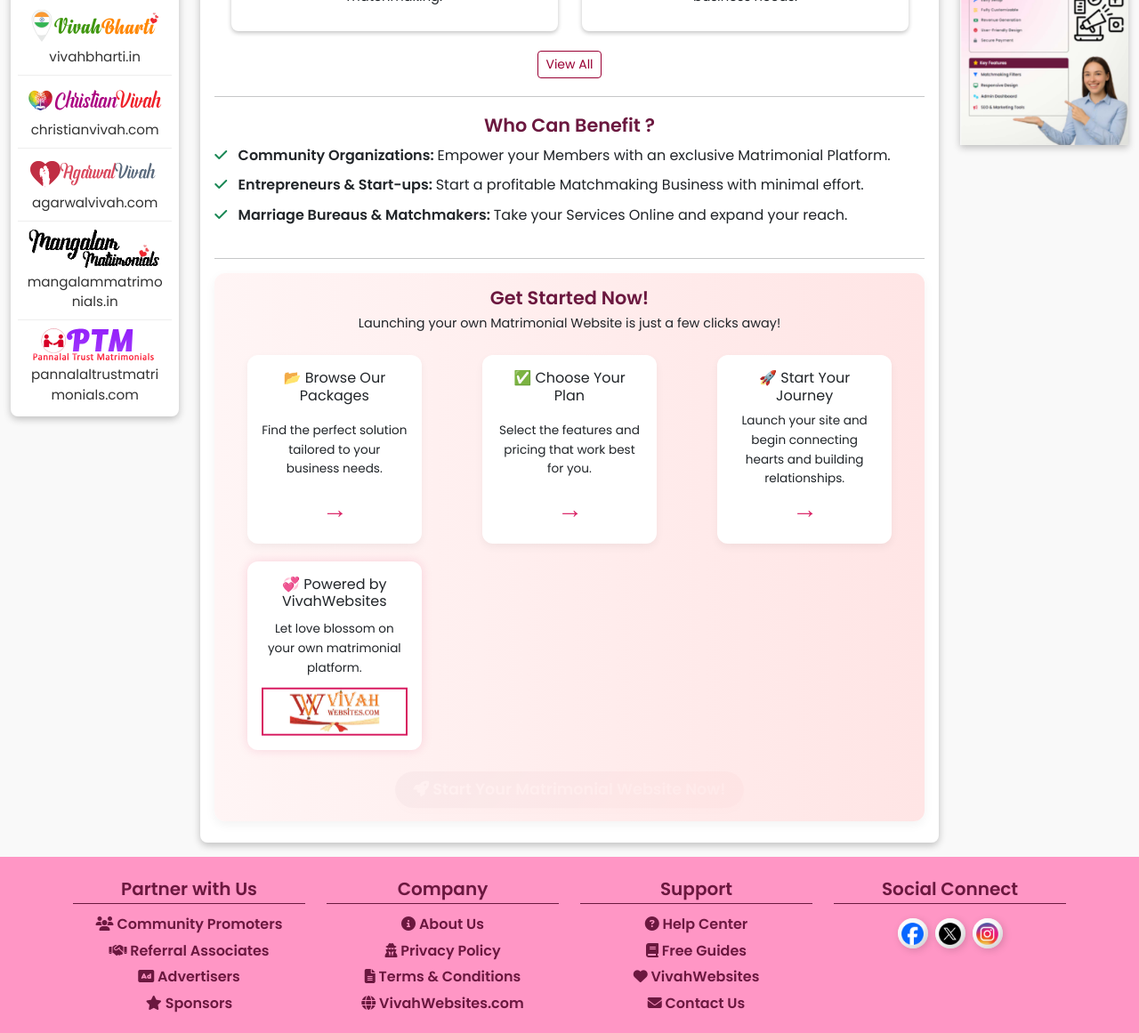
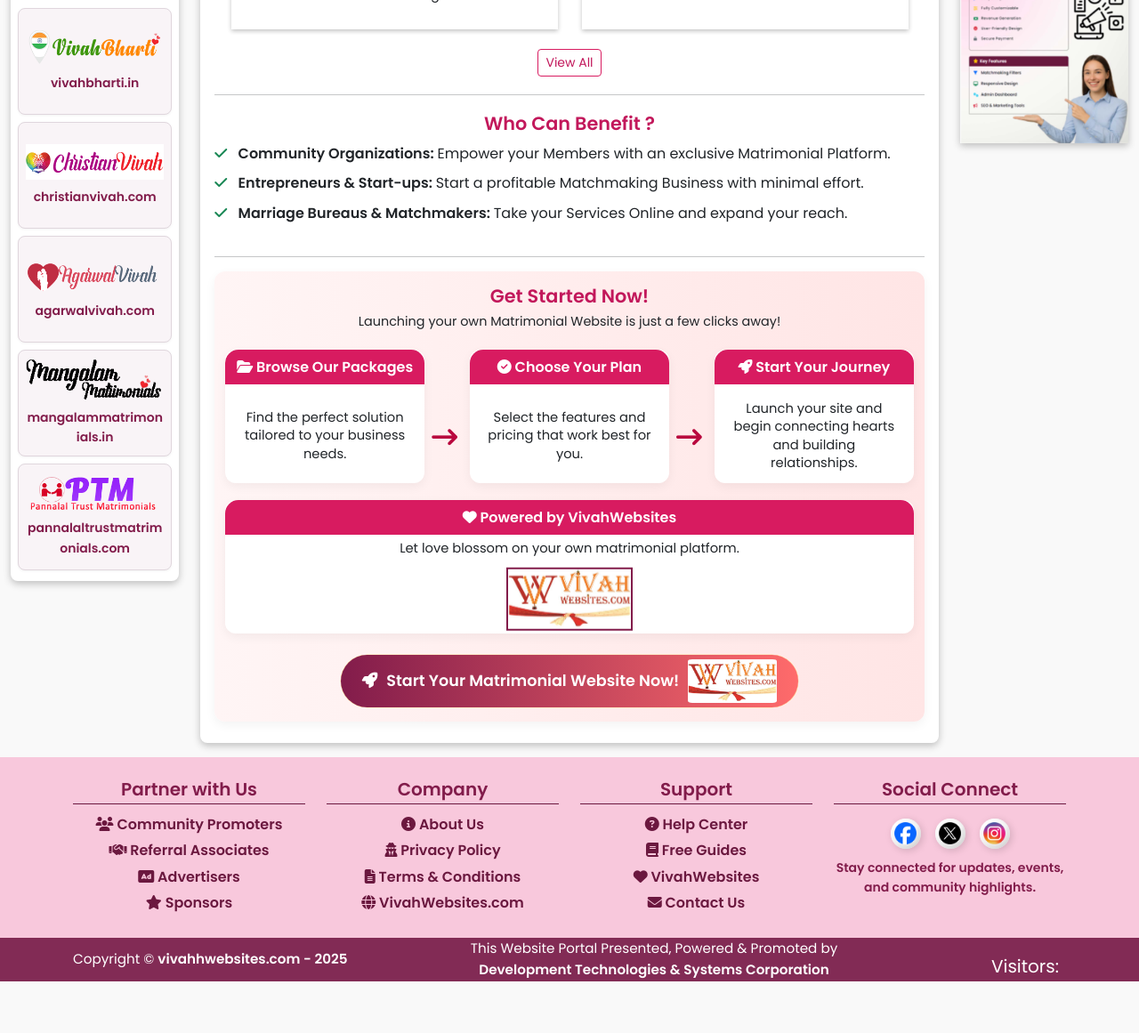
Before and after one commit to rahul-devhub-labs/vivahwebsites, a plain HTML site: page index.html in a window 1280 px wide. Shown: the part 963-2124 px from the top of the page at 89% size. After the commit the page ends 2066 px from the top, so only its background shows below. Drawn offline with Linux system fonts and the light colour scheme.

Commit message:
changes by client

```diff
--- a/assets/css/style.css
+++ b/assets/css/style.css
@@ -5,8 +5,8 @@
   --primary-color: #6B183F;
   --primary-hover: #c82333;
   --secondary-color: #2c3e50;
-  --section-bg-color: #b31217;
-  --section-font-color: #b31217;
+  --section-bg-color: #d81b60;
+  --section-font-color: #c2185b;
   --text-color: #333333;
   --heading-color: #212529;
   --bg-color: #f9f9f9;
@@ -177,6 +177,7 @@
   outline: none;
   padding: 5px 13px;
   border-radius: 50%;
+  border: 1px solid white;
   font-size: 19px;
   display: none;
   transition: background 0.3s ease, opacity 0.3s ease;
@@ -337,10 +338,10 @@
   align-items: center;
   justify-content: center;
   padding: 6px 6px 4px;
-  background: #ffe6f0;
+  /* background: #ffe6f0; */
   border-radius: 10px;
   box-shadow: 0 1px 6px rgba(0, 0, 0, 0.25);
-  border: 1px solid #f5cbd8;
+  border: 1px solid #ffbad0;
   max-width: 180px;
   margin: auto;
   position: relative;
@@ -379,14 +380,15 @@
 /* DTS LOGO WRAPPER (No Shine) */
 .dts-box {
   display: flex;
+  height: 120px;
   flex-direction: column;
   align-items: center;
   justify-content: center;
   padding: 6px 6px 4px;
-  background: #ffe6f0;
+  /* background: #ffe6f0; */
   border-radius: 10px;
   box-shadow: 0 1px 6px rgba(0, 0, 0, 0.25);
-  border: 1px solid #f5cbd8;
+  border: 1px solid #ffbad0;
   max-width: 180px;
   margin: auto;
   text-align: center;
@@ -396,7 +398,7 @@
 /* Shared Logo Styles */
 .vivah-logo,
 .dts-logo {
-  max-height: 84px;
+  max-height: 87px;
   background: #fff;
   padding: 6px;
   border-radius: 4px;
@@ -676,11 +678,11 @@
 }
 
 footer {
-  background: var(--navbar-bg-color);
+  background: #f8c8dc;
 }
 
 footer h5 {
-  color: var(--navbar-font-color);
+  color: #821c4b;
   font-weight: 600;
 }
 
@@ -725,8 +727,16 @@
   margin-bottom: 0;
 }
 
+
+.footer-social-text {
+  font-size: 14px;
+  color: #821c4b;
+  text-align: center;
+  margin-top: 10px;
+}
+
 .custom-header {
-  background-color: var(--primary-color);
+  background-color: var(--section-bg-color);
   color: white;
   font-weight: 600;
   font-size: 1rem;
@@ -786,27 +796,68 @@
   justify-content: space-between;
 }
 
-.quick-links ul li a {
-  display: block !important;
+.quick-link-box {
+  background-color: #f9f4f7;
+  border: 1px solid #e0d6dd;
+  min-height: 120px;
+  border-radius: 8px;
+  padding: 1rem;
+  transition: all 0.3s ease-in-out;
+  box-shadow: 0 1px 3px rgba(0, 0, 0, 0.05);
+  display: flex;
+  flex-direction: column;
+  justify-content: center;
+  align-items: center;
+  text-align: center;
+  word-wrap: break-word;
+  overflow: hidden;
 }
 
-.quick-links img {
-  max-width: 150px;
-  margin-bottom: 0.25rem;
+.quick-link-box:hover {
+  background-color: #fff5fc;
+  /* Softer pink background on hover */
+  box-shadow: 0 3px 7px rgba(0, 0, 0, 0.1);
+  border-color: #d5b8c7;
 }
 
+.quick-link-box a {
+  color: #821c4b;
+  font-weight: 600;
+  font-size: 14px;
+  text-decoration: none;
+  display: block;
+  max-width: 100%;
+  word-wrap: break-word;
+  overflow-wrap: break-word;
+
+  transition: color 0.3s ease-in-out;
+}
+
+.quick-link-box:hover a {
+  color: #b2005c;
+}
+
+.quick-link-box img {
+  max-width: 100%;
+  height: auto;
+  margin-bottom: 0.5rem;
+}
+
+
 .faq-title-home {
-  color: var(--primary-color);
+  color: var(--section-font-color);
   font-size: 1.3rem;
 }
 
 .whychoose-headers {
-  background-color: var(--primary-dark, #6b002c);
+  background-color: var(--section-font-color);
+  ;
   border-radius: 15px 15px 0 0 !important;
 }
 
 .choose-card {
   height: 146px;
+  border-radius: 15px 15px 0 0 !important;
   min-height: 146px;
   max-height: 220px;
   box-shadow: rgba(0, 0, 0, 0.24) 0px 2px 5px;
@@ -846,12 +897,13 @@
 }
 
 .btn-outline-maroon {
-  border-color: var(--maroon, #990033);
-  color: var(--maroon, #990033);
+  border-color: var(--section-bg-color);
+  color: var(--section-font-color);
+  ;
 }
 
 .btn-outline-maroon:hover {
-  background-color: var(--maroon, #990033);
+  background: var(--section-bg-color);
   color: #fff;
 }
 
@@ -873,8 +925,8 @@
 .owl-nav button {
   pointer-events: all;
   background-color: rgba(255, 255, 255, 0.85) !important;
-  border: 2px solid var(--maroon, #990033) !important;
-  color: var(--maroon, #990033) !important;
+  border: 2px solid var(--section-font-color) !important;
+  color: var(--section-font-color) !important;
   width: 36px !important;
   height: 36px !important;
   border-radius: 50% !important;
@@ -884,7 +936,7 @@
 }
 
 .owl-nav button:hover {
-  background-color: var(--maroon, #990033) !important;
+  background-color: var(--section-font-color) !important;
   color: white !important;
 }
 
@@ -950,7 +1002,7 @@
 }
 
 .benfit-header {
-  color: var(--primary-color);
+  color: var(--section-font-color);
   font-size: 1.3rem;
 }
 
@@ -961,156 +1013,291 @@
 }
 
 .getstart-heading {
-  color: var(--primary-color);
+  color: var(--section-font-color);
   font-size: 1.3rem;
 }
 
-.getstart-subtext{
+.getstart-subtext {
   font-size: 0.9rem;
 }
 
-.cta-flow {
+/* Grid Layout like "Why Choose" Section */
+.cta-flow-grid {
   display: grid;
-  grid-template-columns: repeat(auto-fill, minmax(180px, 1fr));
-  gap: 1.2rem;
-  justify-items: center;
+  grid-template-columns: repeat(3, 1fr);
+  /* 3 cards only */
+  gap: 3.2rem;
   align-items: start;
-  max-width: 900px;
-  margin: 1.5rem auto 0 auto;
+  justify-content: center;
+  margin-top: 1.2rem;
+  position: relative;
 }
 
+/* Box Card */
 .cta-box {
+  position: relative;
   background: #fff;
   border-radius: 12px;
-  padding: 1rem;
-  box-shadow: 0 4px 10px rgba(0, 0, 0, 0.05);
-  width: 100%;
-  max-width: 196px;
-  height: 212px;
+  box-shadow: 0 4px 12px rgba(0, 0, 0, 0.05);
+  /* padding: 1rem; */
+  text-align: center;
+  transition: transform 0.3s ease;
   display: flex;
   flex-direction: column;
-  justify-content: space-between;
-  text-align: center;
-  transition: transform 0.3s ease;
-  position: relative;
+  height: 150px;
+  justify-content: flex-start;
 }
 
 .cta-box:hover {
   transform: translateY(-4px);
 }
 
-.cta-box h5 {
+.cta-box:nth-child(1)::after,
+.cta-box:nth-child(2)::after {
+  content: "\f178";
+  font-family: "Font Awesome 5 Free";
+  font-weight: 900;
+  font-size: 1.8rem;
+  color: #b70039;
+  position: absolute;
+  top: 50%;
+  right: -2.3rem;
+  transform: translateY(-50%);
+  animation: arrowBounce 1.5s infinite ease-in-out;
+}
+
+.cta-header {
+  background-color: var(--section-bg-color);
+  color: white;
+  border-radius: 15px 15px 0 0 !important;
+  padding: 10px 10px;
+}
+
+.cta-header h5 {
   font-size: 1rem;
-  margin-bottom: 0.5rem;
+  margin: 0;
+  color: white;
 }
 
 .cta-box p {
-  font-size: 0.85rem;
-  margin: 0;
+  margin: 5px 0 0 0;
+  font-size: 0.92rem;
+  line-height: 1.4;
+  padding: 0 20px 0 20px;
+  flex-grow: 1;
+  display: flex;
+  align-items: center;
+  justify-content: center;
 }
 
-.cta-arrow {
-  font-size: 1.8rem;
-  color: #d81b60;
-  font-weight: bold;
-  align-self: center;
+/* Arrows between boxes */
+.cta-arrow-box {
   display: flex;
   justify-content: center;
   align-items: center;
-  width: 100%;
+  font-size: 2rem;
+  color: #b70039;
+  animation: arrowBounce 1.5s infinite ease-in-out;
 }
 
-.cta-arrow {
-  font-size: 1.8rem;
-  color: #d81b60;
-  font-weight: bold;
-  align-self: center;
-  display: flex;
-  justify-content: center;
-  align-items: center;
-  width: 100%;
-  animation: arrowBounce 1.2s infinite ease-in-out;
+/* Full-width for last box */
+.full-width {
+  grid-column: 1 / -1;
 }
 
+/* Vivah Logo */
+.vivah-logo-animation {
+  border-radius: 6px;
+  padding: 3px;
+  animation: float 2s ease-in-out infinite;
+}
+
+.vivah-logo-final-step {
+  max-height: 71px;
+  border: 2px solid #821c4b;
+}
+
+.cta-box.full-width {
+  margin-top: -2rem;
+  /* adjust this value to suit your layout */
+}
+
+
+.btn-start-now {
+  position: relative;
+  overflow: hidden;
+  display: inline-flex;
+  align-items: center;
+  justify-content: center;
+  background: linear-gradient(90deg, #821c4b, #ff6b6b);
+  color: #fff;
+  font-weight: 600;
+  font-size: 1.1rem;
+  padding: 5px 24px;
+  border: none;
+  border-radius: 50px;
+  text-decoration: none;
+  gap: 10px;
+  box-shadow: 0 0 0 rgba(255, 107, 107, 0.5);
+  animation: soft-glow 2s infinite ease-in-out;
+  transition: all 0.3s ease;
+}
+
+
+/* Animations */
 @keyframes arrowBounce {
-  0%, 100% {
+
+  0%,
+  100% {
     transform: translateX(0);
     opacity: 1;
   }
+
   50% {
-    transform: translateX(4px);
+    transform: translateX(3px);
     opacity: 0.7;
   }
 }
 
-.final-step {
+@keyframes arrowBounceMobile {
 
-  box-shadow: 0 0 12px rgba(216, 27, 96, 0.15);
-  position: relative;
-  z-index: 1;
-}
+  0%,
+  100% {
+    transform: translateY(0);
+    opacity: 1;
+  }
 
-
-.vivah-logo-animation {
-  border: 2px solid #d81b60;
-  margin-top: 0.5rem;
-  animation: float 2s ease-in-out infinite;
-}
-
-.vivah-logo-final-step{
-  max-height: 50px;
+  50% {
+    transform: translateY(3px);
+    opacity: 0.7;
+  }
 }
 
 @keyframes float {
-  0%, 100% {
+
+  0%,
+  100% {
     transform: translateY(0);
   }
+
   50% {
     transform: translateY(-6px);
   }
 }
 
+@media (max-width: 768px) {
 
-/* Mobile Responsive Fix */
-@media (max-width: 768px) {
-  .cta-flow {
+  .cta-flow-grid {
     grid-template-columns: 1fr;
   }
 
-  .cta-arrow {
-    transform: rotate(90deg);
+  .cta-box {
+    height: 200px;
   }
 
-  .cta-box {
-    width: 100%;
-    max-width: 300px;
-    height: auto;
+  .cta-box.full-width {
+    margin-top: 0;
+    /* adjust this value to suit your layout */
+  }
+
+  .cta-box:nth-child(1)::after,
+  .cta-box:nth-child(2)::after,
+  .cta-box:nth-child(3)::after {
+    content: "\f175";
+    font-family: "Font Awesome 5 Free";
+    font-weight: 900;
+    font-size: 1.8rem;
+    color: #b70039;
+    position: absolute;
+    top: 50%;
+    right: 9.7rem;
+    margin-top: 6.4rem;
+    transform: translateY(-50%);
+    animation: arrowBounceMobile 1.5s infinite ease-out;
   }
 
 
+  .btn-start-now {
+    font-size: 0.9rem !important;
+  }
+
+  .btn-start-now i{
+    font-size: 2.8rem !important;
+  }
+}
+
+.btn-start-now:hover {
+  color: #fff;
+  background: linear-gradient(90deg, #c82333, #ff4d4d);
+  box-shadow: 0 0 12px 3px rgba(255, 107, 107, 0.4);
+  transform: scale(1.03);
+}
+
+.vivah-logo-suffix {
+  width: 100px;
+  border-radius: 5%;
+  height: auto;
+}
+
+.btn-start-now::after {
+  content: '';
+  position: absolute;
+  top: 0;
+  left: -75%;
+  width: 50%;
+  height: 100%;
+  background: linear-gradient(120deg, rgba(255, 255, 255, 0.2), rgba(255, 255, 255, 0.6), rgba(255, 255, 255, 0.2));
+  transform: skewX(-20deg);
+  opacity: 0;
+  transition: opacity 0.3s;
+}
+
+.btn-start-now:hover::after {
+  animation: shine-slide 1s ease forwards;
+  opacity: 1;
+}
+
+.btn-start-now:not(:hover)::after {
+  animation: none !important;
+}
+
+.btn-start-now {
+  font-size: clamp(0.95rem, 1vw + 0.5rem, 1.1rem);
+}
+
+@keyframes shine-slide {
+  0% {
+    left: -75%;
+    opacity: 0;
+  }
+
+  50% {
+    opacity: 1;
+  }
+
+  100% {
+    left: 125%;
+    opacity: 0;
+  }
 }
 
 
-.btn-start-now {
-  display: inline-block;
-  background: linear-gradient(135deg, var(--primary-color), #ff6b6b);
-  color: #fff;
-  font-weight: 600;
-  font-size: 1.1rem;
-  padding: 7px 21px;
-  border: none;
-  border-radius: 50px;
-  box-shadow: 0 6px 12px rgba(220, 53, 69, 0.3);
-  transition: all 0.3s ease-in-out;
-  text-decoration: none;
+@keyframes soft-glow {
+  0% {
+    box-shadow: 0 0 0 0 rgba(255, 109, 109, 0.765);
+    /* warm amber */
+  }
+
+  50% {
+    box-shadow: 0 0 9px 6px rgba(255, 191, 1, 0.93);
+    /* strong coral/orange */
+  }
+
+  100% {
+    box-shadow: 0 0 0 0 rgba(255, 213, 87, 0.988);
+  }
 }
 
-.btn-start-now:hover {
-  background: linear-gradient(135deg, #c82333, #ff4d4d);
-  box-shadow: 0 8px 16px rgba(220, 53, 69, 0.5);
-  transform: translateY(-2px);
-}
-
-.custom-image-slider-right{
+.custom-image-slider-right {
   box-shadow: rgba(0, 0, 0, 0.24) 0px 3px 8px;
 }
--- a/footer.html
+++ b/footer.html
@@ -36,17 +36,28 @@
       </div>
 
       <!-- Social -->
+      <!-- Social -->
       <div class="col-12 col-sm-6 col-md-3 col-lg-3 col-xl-3 col-xxl-3 mb-2">
         <h5 class="footer-header pb-1">Social Connect</h5>
-        <div class="d-flex justify-content-center gap-3 mt-3">
-          <div class="social-icons">
-            <a href="#"><img src="assets/img/facebook.png" alt="facebook" /></a>
-            <a href="#"><img src="assets/img/twitter.png" alt="twitter"></a>
-            <a href="#"><img src="assets/img/instagram.png" alt="instagram"></a>
+        <div class="d-flex justify-content-center gap-3 mt-3 mb-2">
+          <div class="social-icons d-flex gap-3">
+            <a href="#" aria-label="Facebook">
+              <img src="assets/img/facebook.png" alt="facebook" width="32" height="32" />
+            </a>
+            <a href="#" aria-label="X">
+              <img src="assets/img/twitter.png" alt="twitter" width="32" height="32" />
+            </a>
+            <a href="#" aria-label="Instagram">
+              <img src="assets/img/instagram.png" alt="instagram" width="32" height="32" />
+            </a>
           </div>
         </div>
+        <p class="footer-social-text fw-bold">
+          Stay connected for updates, events, and community highlights.
+        </p>
 
       </div>
+
     </div>
   </div>
   <div class="footer-copyright">
@@ -55,7 +66,7 @@
       <div class="row text-center text-md-start align-items-center">
         <div class="col-12 col-md-4 mb-2 mb-md-0 text-center text-md-start">
           <p class="mb-0">
-            © Copyright <strong>vivahhwebsites.com - 2025</strong>
+            Copyright © <strong>vivahhwebsites.com - 2025</strong>
           </p>
         </div>
         <div class="col-12 col-md-6 mb-2 mb-md-0 text-center">
--- a/header.html
+++ b/header.html
@@ -62,11 +62,11 @@
       <div class="col-12 col-md-3 text-center text-md-end">
         <div class="dts-box">
           <img src="assets/img/DTS_Corp_Logo.jpg" alt="DTS Logo" class="img-fluid dts-logo" />
-          <div class="dts-caption-marquee">
+          <!-- <div class="dts-caption-marquee">
             <div class="marquee-track">
               An Enterprise of the — Development Technologies & — Systems Corporation —
             </div>
-          </div>
+          </div> -->
 
         </div>
       </div>
--- a/index.html
+++ b/index.html
@@ -47,23 +47,52 @@
           <div class="card border-0 left-card mt-4">
             <h6 class="card-header custom-header"><i class="fa fa-link text-white me-1"></i> Quick Links</h6>
             <div class="card-body py-1 px-2 card-list text-center quick-links">
-              <ul class="list-unstyled mb-0">
-                <li><a href="https://vivahbharti.in/"><img src="/assets/img/quicklinkimages/vivahbhartilogo.png"
-                      alt="vivah bharti"><br>vivahbharti.in</a></li>
-                <li><a href="https://christianvivah.com/"><img src="/assets/img/quicklinkimages/christianvivahlogo.png"
-                      alt="christian vivah"><br>christianvivah.com</a></li>
-                <li><a href="https://agarwalvivah.com/"><img src="/assets/img/quicklinkimages/aggrawalvivahlogo.png"
-                      alt="agarwal vivah"><br>agarwalvivah.com</a></li>
-                <li><a href="https://mangalammatrimonials.in/"><img src="/assets/img/quicklinkimages/mangalamlogo.png"
-                      alt="mangalam" style=""><br>mangalammatrimonials.in</a></li>
-                <li><a href="https://www.pannalaltrustmatrimonials.com/"><img
-                      src="/assets/img/quicklinkimages/pannalaltrustlogo.png"
-                      alt="pannalal"><br>pannalaltrustmatrimonials.com</a></li>
-              </ul>
+              <div class="row g-2 py-2">
+                <div class="col-12">
+                  <div class="quick-link-box p-2 text-center">
+                    <a href="https://vivahbharti.in/">
+                      <img src="/assets/img/quicklinkimages/vivahbhartilogo.png" alt="vivah bharti" />
+                      <div>vivahbharti.in</div>
+                    </a>
+                  </div>
+                </div>
+                <div class="col-12">
+                  <div class="quick-link-box p-2 text-center">
+                    <a href="https://christianvivah.com/">
+                      <img src="/assets/img/quicklinkimages/christianvivahlogo.png" alt="christian vivah" />
+                      <div>christianvivah.com</div>
+                    </a>
+                  </div>
+                </div>
+                <div class="col-12">
+                  <div class="quick-link-box p-2 text-center">
+                    <a href="https://agarwalvivah.com/">
+                      <img src="/assets/img/quicklinkimages/aggrawalvivahlogo.png" alt="agarwal vivah" />
+                      <div>agarwalvivah.com</div>
+                    </a>
+                  </div>
+                </div>
+                <div class="col-12">
+                  <div class="quick-link-box p-2 text-center">
+                    <a href="https://mangalammatrimonials.in/">
+                      <img src="/assets/img/quicklinkimages/mangalamlogo.png" alt="mangalam" />
+                      <div>mangalammatrimonials.in</div>
+                    </a>
+                  </div>
+                </div>
+                <div class="col-12">
+                  <div class="quick-link-box p-2 text-center">
+                    <a href="https://www.pannalaltrustmatrimonials.com/">
+                      <img src="/assets/img/quicklinkimages/pannalaltrustlogo.png" alt="pannalal" />
+                      <div>pannalaltrustmatrimonials.com</div>
+                    </a>
+                  </div>
+                </div>
+              </div>
+
             </div>
           </div>
         </div>
-
 
         <!-- center content area -->
         <div class="col-12 col-sm-12 col-md-8 col-lg-8 col-xl-8 col-xxl-8">
@@ -176,39 +205,46 @@
                 <div class="container py-2">
                   <h3 class="mb-1 getstart-heading fw-bold">Get Started Now!</h3>
                   <p class="getstart-subtext">Launching your own Matrimonial Website is just a few clicks away!</p>
-                  <div class="cta-flow text-center">
+
+                  <div class="cta-flow-grid">
+
+                    <!-- Step 1 -->
                     <div class="cta-box">
-                      <h5>📂 Browse Our Packages</h5>
+                      <div class="cta-header"><h5 class="fw-bold"><i class="fas fa-folder-open"></i> Browse Our Packages</h5></div>
+
                       <p>Find the perfect solution tailored to your business needs.</p>
-                      <div class="cta-arrow">→</div>
                     </div>
+                    <!-- Step 2 -->
                     <div class="cta-box">
-                      <h5>✅ Choose Your Plan</h5>
+                      <div class="icon"><i class=""></i></div>
+                      <div class="cta-header"><h5 class="fw-bold"><i class="fas fa-check-circle"></i> Choose Your Plan</h5></div>
                       <p>Select the features and pricing that work best for you.</p>
-                      <div class="cta-arrow">→</div>
                     </div>
+                    <!-- Step 3 -->
                     <div class="cta-box">
-                      <h5>🚀 Start Your Journey</h5>
+                      <div class="cta-header"><h5 class="fw-bold"><i class="fas fa-rocket"></i> Start Your Journey</h5></div>
                       <p>Launch your site and begin connecting hearts and building relationships.</p>
-                      <div class="cta-arrow">→</div>
                     </div>
-                    <div class="cta-box final-step">
-                      <h5>💞 Powered by VivahWebsites</h5>
+
+                    <!-- Step 4 - Full Width -->
+                    <div class="cta-box final-step full-width">
+                      <div class="icon"><i class=""></i></div>
+                      <div class="cta-header"><h5 class="fw-bold"><i class="fas fa-heart"></i> Powered by VivahWebsites</h5></div>
                       <p>Let love blossom on your own matrimonial platform.</p>
-                      <div class="vivah-logo-animation">
-                        <img src="assets/img/vivah-website-logo.jpg" alt="VivahWebsites Logo"
-                          class="vivah-logo-final-step" />
+                      <div class="vivah-logo-animation mt-2">
+                        <img src="assets/img/vivah-website-logo.jpg" alt="Vivah Logo" class="vivah-logo-final-step" />
                       </div>
                     </div>
-
                   </div>
 
-
-                  <a href="/start" class="btn btn-start-now mt-4 blink">
-                    <i class="fa fa-rocket"></i> Start Your Matrimonial Website Now!
+                  <a href="/start" class="btn btn-start-now mt-4">
+                    <i class="fa fa-rocket"></i>
+                    Start Your Matrimonial Website Now!
+                    <img src="assets/img/vivah-website-logo.jpg" alt="Vivah Logo" class="vivah-logo-suffix" />
                   </a>
                 </div>
               </section>
+
 
             </div>
           </div>
```
